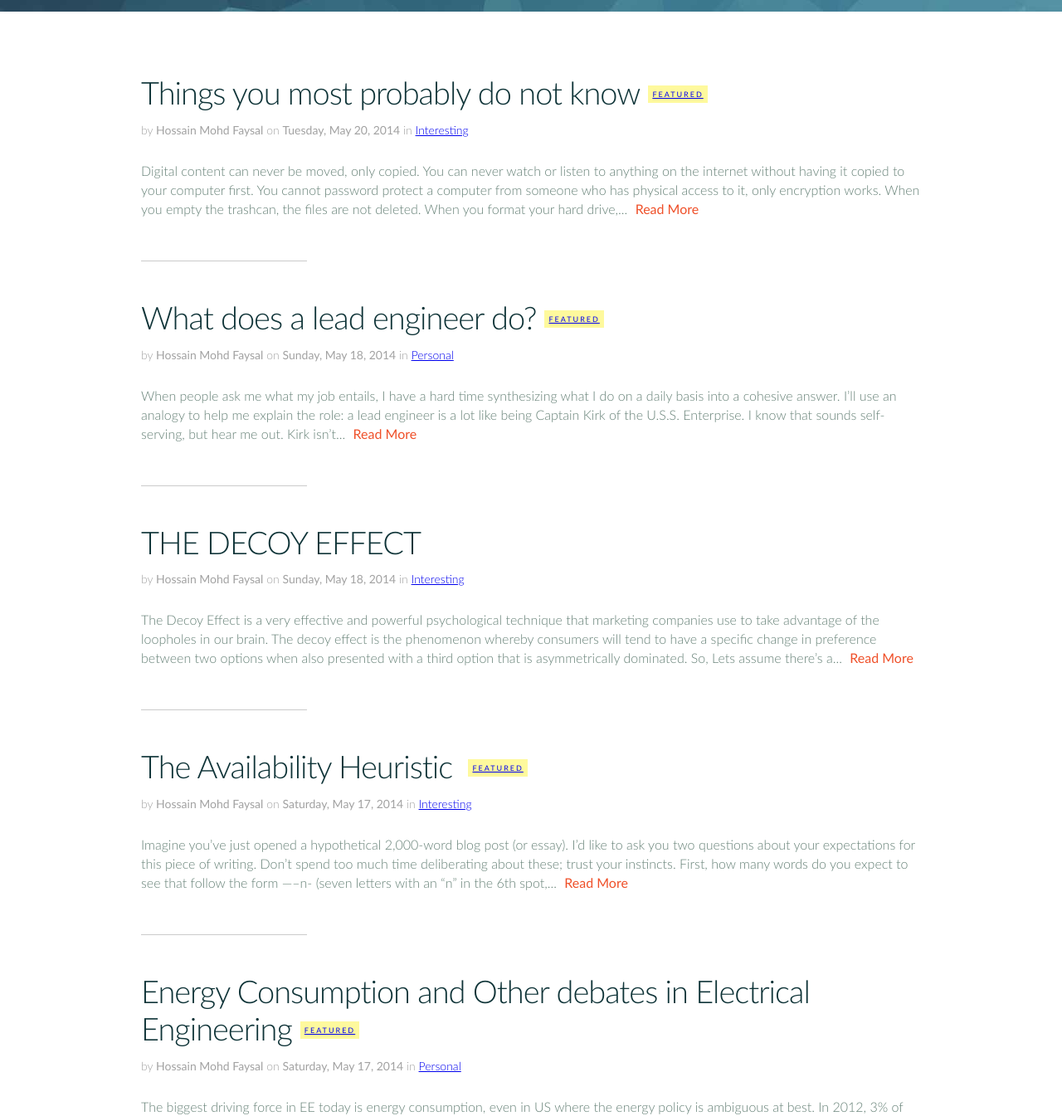
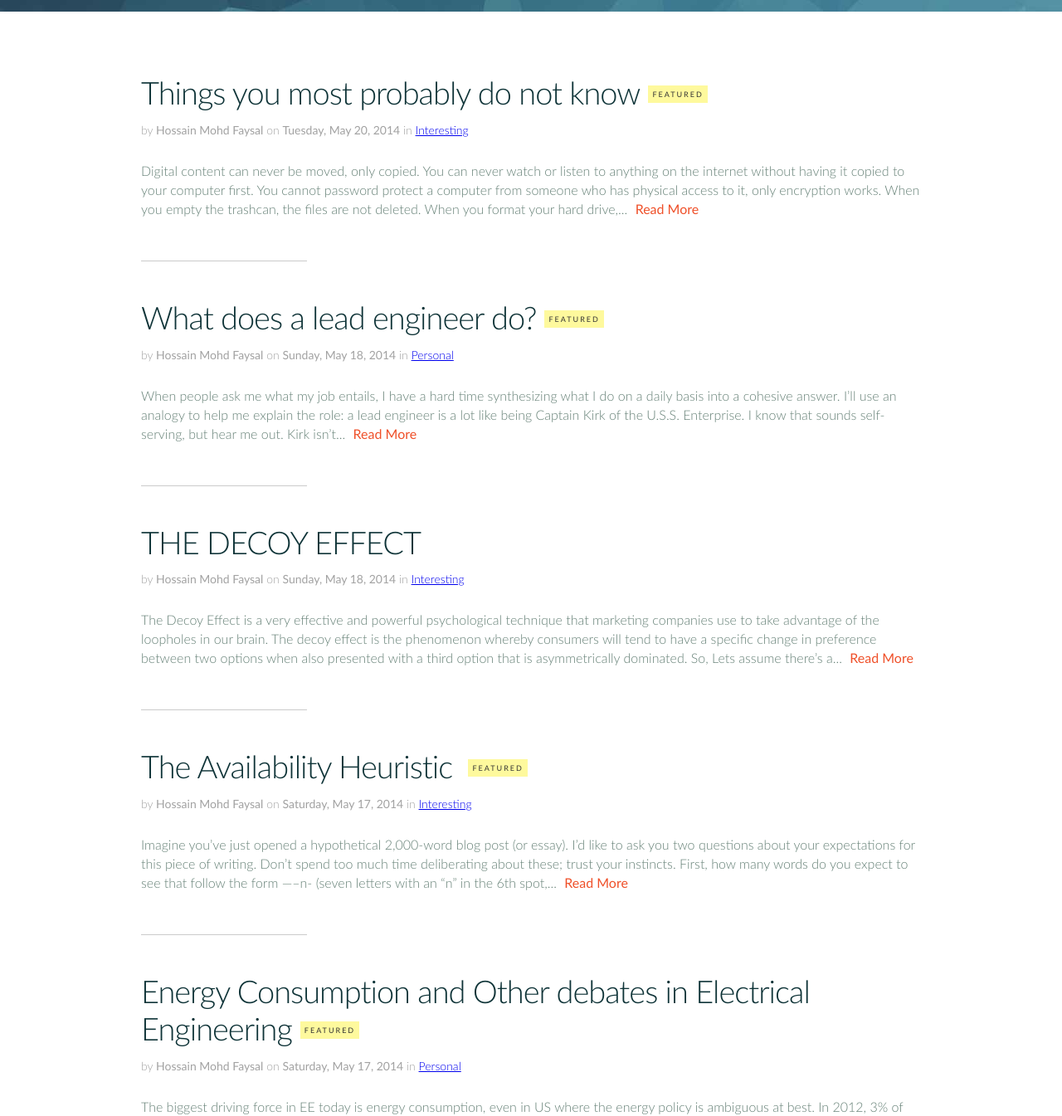
Before and after one commit to hmfaysal/speed, a Jekyll site: the page built from index.html, in a window 1280 px wide. Shown: the part 450-1795 px from the top of the page at 83% size. Built offline with Jekyll 4.4.1, drawn with Linux system fonts in a browser that asks for light colours; the list of posts is cut into pages by our own code.

Commit message:
Featured tapsize

```diff
--- a/index.html
+++ b/index.html
@@ -14,7 +14,7 @@ tags: [Hossain, Mohd, Faysal, electrical, engineering, blog, university, pennsyl
 {% assign posttime = post.date | date: "%Y%m%d" %}
 {% if post_number == site.paginate %}<article class="post-short last" role="article" itemscope itemtype="http://schema.org/Article">{% else %}<article class="post-short" role="article" itemscope itemtype="http://schema.org/Article">{% endif %}
 {% if post.featured %}<div class="post featured">{% endif %}
-<h1 class="post-title"><a href="{{ site.url }}{{ post.url }}" rel="bookmark">{{ post.title }}</a></h1>{% if post.featured %}<span class="featured-post"><a href="{{ site.url }}/featured">FEATURED</a></span>{% endif %}
+<h1 class="post-title"><a href="{{ site.url }}{{ post.url }}" rel="bookmark">{{ post.title }}</a></h1>{% if post.featured %}<span class="featured-post">FEATURED</span>{% endif %}
 <div class="post-meta">
 by <span class="author">{{ site.owner.name }}</span> on <time datetime="{{ post.date | date_to_xmlschema }}">{{ post.date | date: "%A, %B %-d, %Y" }}</time> in {% for tag in post.categories %}<a href="{{ site.url }}/categories/index.html#{{ tag | cgi_encode }}" title="Other posts from the {{ tag | capitalize }} category">{{ tag | capitalize }}</a>{% unless forloop.last %}&nbsp;{% endunless %}{% endfor %}
 </div>
```
Also changed, not shown: 1 other file.
